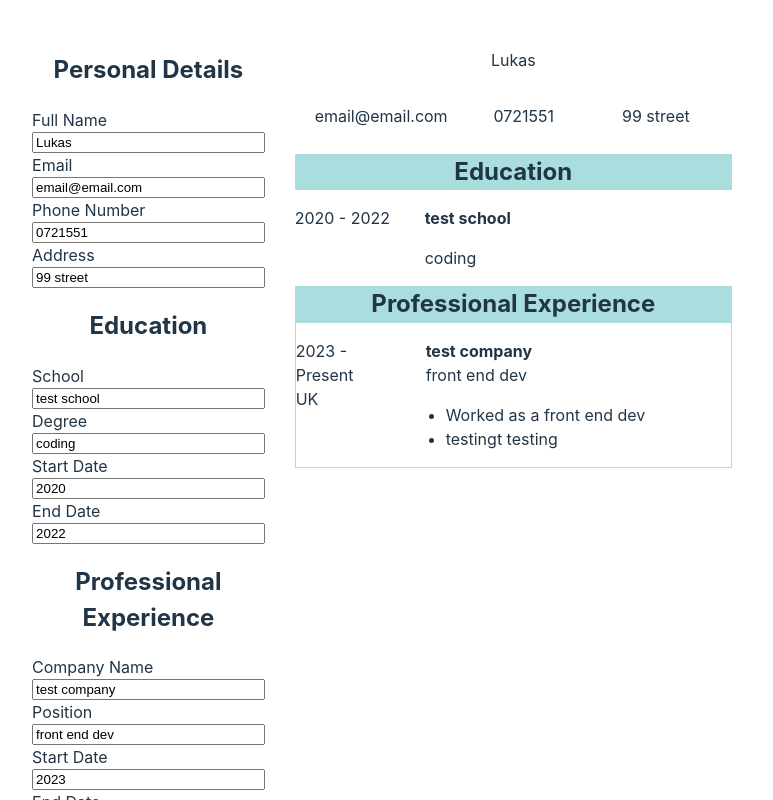
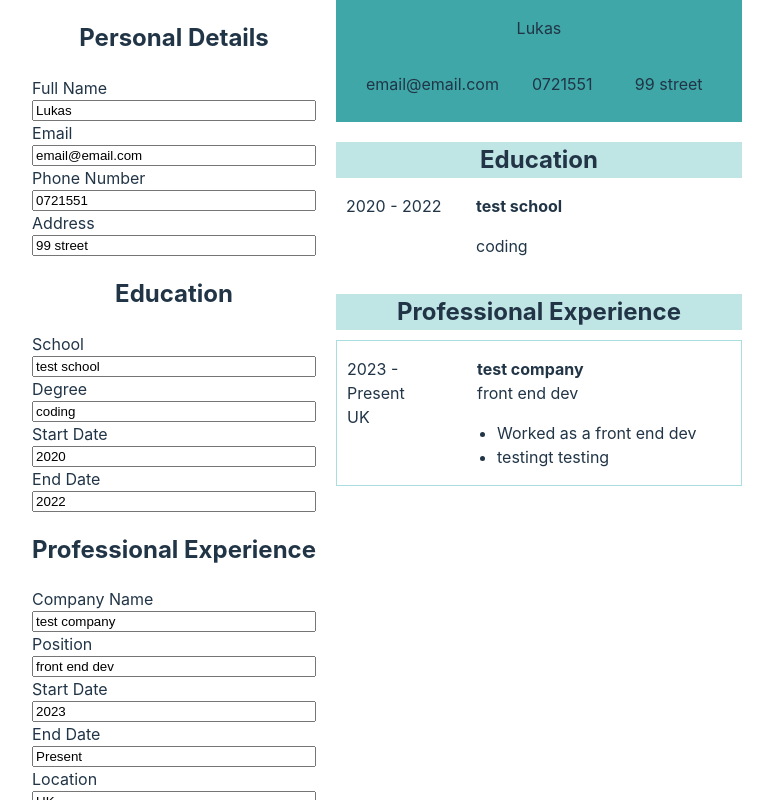
Before and after one commit to LukasDrinkwater/Project-cv-application, a React (Vite) app: page / in a window 1280 px wide. Shown: the top 800 px of the page, without its empty margins (253-1026 px from the left). Built offline with nearby package versions, Linux system fonts and the light colour scheme.

Commit message:
continued working on cv preview CSS, trying to get CV preview to grow horizontally

```diff
--- a/src/index.css
+++ b/src/index.css
@@ -15,9 +15,9 @@
 }
 
 #root {
-  max-width: 1280px;
+  /* max-width: 1280px; */
   margin: 0 auto;
-  padding: 2rem;
+  /* padding: 2rem; */
   /* text-align: center; */
 }
 
@@ -30,13 +30,14 @@ a:hover {
   color: #535bf2;
 }
 
-body {
+/* body {
   margin: 0;
   display: flex;
+  flex: 1;
   place-items: center;
   min-width: 320px;
   min-height: 100vh;
-}
+} */
 
 /* h1 {
   font-size: 3.2em;
--- a/src/styles/app.css
+++ b/src/styles/app.css
@@ -1,5 +1,15 @@
 .appContainer {
   display: flex;
   max-width: 1700px;
-  width: 100%;
+  /* width: 100%; */
+  flex: 1;
 }
+
+body {
+  margin: 0;
+  display: flex;
+  /* flex: 1; */
+  place-items: center;
+  /* min-width: 320px; */
+  min-height: 100vh;
+}
--- a/src/styles/cv-preview.css
+++ b/src/styles/cv-preview.css
@@ -3,8 +3,14 @@
   flex-direction: column;
   padding-left: 20px;
   /* flex-grow: 1; */
-  max-width: 1000px;
+  flex: 1;
+  /* max-width: 750px; */
   width: 100%;
+}
+
+.CVPreviewContainer {
+  display: flex;
+  flex: 1;
 }
 
 /* CV PERSONAL CONTAINER */
@@ -14,11 +20,13 @@
   flex-wrap: wrap;
   padding-left: 20px;
   padding-right: 20px;
+  background-color: rgb(63, 167, 167);
 }
 
-/* .cvPersonalContainer div {
-  flex: 1;
-} */
+.CVPreviewContainer div {
+  /* flex-grow: 1; */
+  /* flex-shrink: 0; */
+}
 
 .name {
   flex-basis: 100%;
@@ -26,10 +34,6 @@
   display: flex;
   justify-content: center;
   align-items: center;
-}
-
-.name p {
-  /* align-self: center; */
 }
 
 .email,
@@ -48,9 +52,10 @@
 .educationH2Container {
   display: flex;
   justify-content: center;
-  margin-left: 10px;
-  margin-right: 10px;
-  background-color: #add;
+  /* margin-left: 10px; */
+  /* margin-right: 10px; */
+  margin-top: 20px;
+  background-color: rgba(170, 221, 221, 0.75);
 }
 
 .educationH2Container h2 {
@@ -76,6 +81,7 @@
 
 .educationInfoContainer {
   padding-left: 20px;
+  padding-right: 20px;
 }
 
 .school {
@@ -94,9 +100,10 @@
 .experienceH2Container {
   display: flex;
   justify-content: center;
-  background-color: #add;
-  margin-left: 10px;
-  margin-right: 10px;
+  background-color: rgba(170, 221, 221, 0.75);
+  /* margin-left: 10px; */
+  /* margin-right: 10px; */
+  margin-top: 20px;
 }
 
 .experienceH2Container h2 {
@@ -106,8 +113,8 @@
 
 .CVExperienceContainer {
   display: flex;
-  padding-left: 10px;
-  padding-right: 10px;
+  /* padding-left: 10px; */
+  /* padding-right: 10px; */
   justify-content: left;
   flex-grow: 1;
   flex-direction: column;
@@ -123,7 +130,10 @@
 
 .companyContainer {
   /* flex-basis: 100%; */
-  margin-bottom: 10px;
+  margin-top: 10px;
+  /* margin-bottom: 10px; */
+  padding-left: 10px;
+  padding-right: 10px;
   display: flex;
   /* justify-content: space-between; */
   border: 1px solid #add;
```
